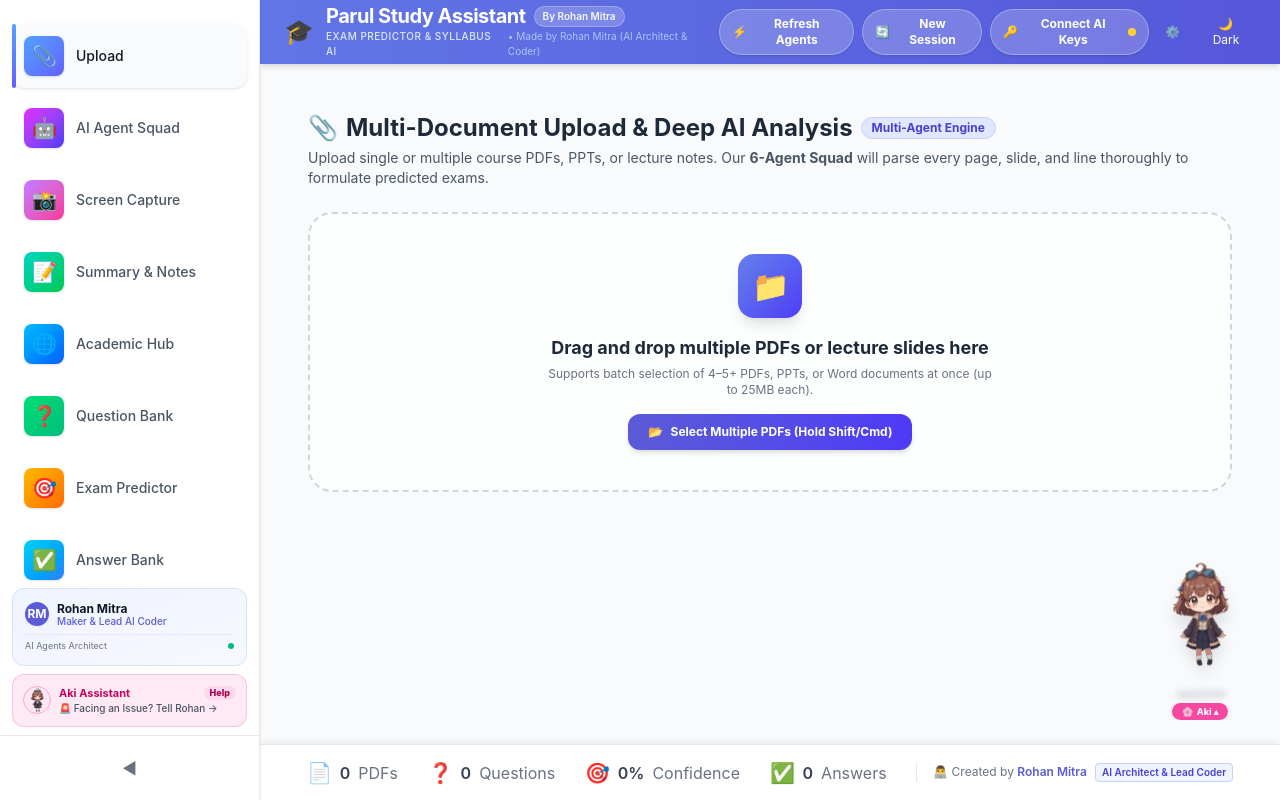
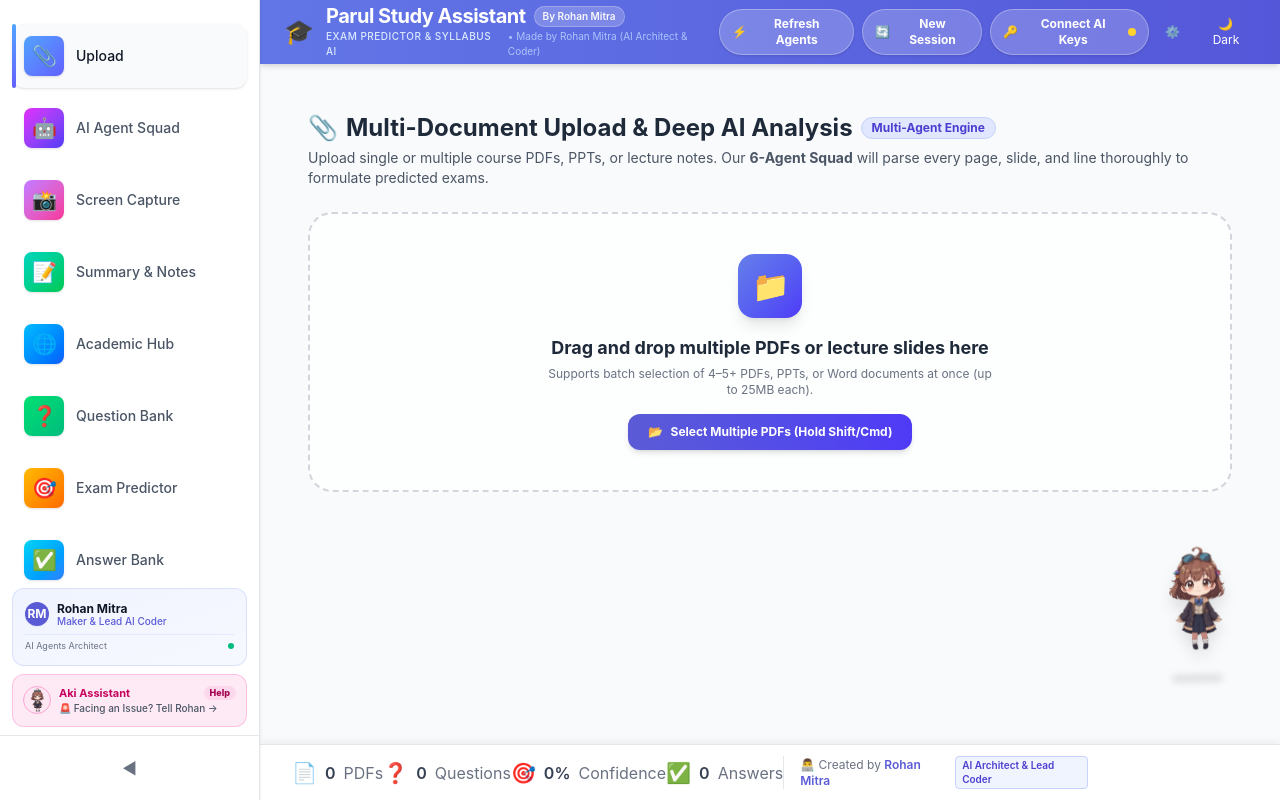
Before and after one commit to ronniee96/parul-study-assistant, a React (Vite) app in the folder frontend/: page / in a window 1280 px wide. Built offline with nearby package versions, Linux system fonts and the light colour scheme.

Commit message:
fix: make Aki speech pill toggle only show when hovered/interacted, lift Aki to bottom-24, add right padding to QuickStats

```diff
--- a/frontend/src/components/AkiDashboardCompanion.jsx
+++ b/frontend/src/components/AkiDashboardCompanion.jsx
@@ -282,7 +282,7 @@ export default function AkiDashboardCompanion({
 
   return (
     /* ── OUTER: responsive width, smoothly expands when chat is open ── */
-    <div className={`fixed bottom-20 right-4 sm:right-6 z-40 select-none flex flex-col items-end pointer-events-none transition-all duration-300 ${
+    <div className={`fixed bottom-24 right-5 sm:right-7 z-40 select-none flex flex-col items-end pointer-events-none transition-all duration-300 ${
       showChatInput ? 'w-[290px] sm:w-[340px]' : 'w-[190px]'
     } overflow-visible`}>
 
@@ -525,10 +525,14 @@ export default function AkiDashboardCompanion({
           />
         </motion.div>
 
-        {/* Pill toggle to show/hide speech */}
+        {/* Pill toggle to show/hide speech — ONLY appears when hovering or interacting with Aki */}
         <div
           onClick={() => setIsExpanded(!isExpanded)}
-          className="mt-1 px-2.5 py-0.5 rounded-full bg-pink-500/90 hover:bg-pink-600 text-white font-extrabold text-[9px] shadow-md backdrop-blur-md transition-all flex items-center gap-1 cursor-pointer hover:scale-105 active:scale-95"
+          className={`mt-1 px-2.5 py-0.5 rounded-full bg-pink-500/90 hover:bg-pink-600 text-white font-extrabold text-[9px] shadow-md backdrop-blur-md transition-all duration-200 flex items-center gap-1 cursor-pointer hover:scale-105 active:scale-95 ${
+            isExpanded
+              ? 'opacity-100 scale-100 pointer-events-auto'
+              : 'opacity-0 scale-90 pointer-events-none group-hover:opacity-100 group-hover:scale-100 group-hover:pointer-events-auto'
+          }`}
           title={isExpanded ? 'Hide Aki speech' : 'Show Aki speech'}
         >
           <span>🌸</span>
--- a/frontend/src/components/QuickStats.jsx
+++ b/frontend/src/components/QuickStats.jsx
@@ -2,7 +2,7 @@ import React from 'react';
 
 export default function QuickStats({ stats }) {
   return (
-    <div className="h-14 bg-white dark:bg-gray-900 border-t border-gray-200 dark:border-gray-800 flex items-center justify-around px-4 md:px-8 text-sm md:text-base shrink-0 shadow-[0_-4px_6px_-1px_rgba(0,0,0,0.05)] transition-colors duration-300">
+    <div className="h-14 bg-white dark:bg-gray-900 border-t border-gray-200 dark:border-gray-800 flex items-center justify-around px-4 md:px-8 pr-32 lg:pr-48 text-sm md:text-base shrink-0 shadow-[0_-4px_6px_-1px_rgba(0,0,0,0.05)] transition-colors duration-300">
       <div className="flex items-center gap-2">
         <span className="text-xl">📄</span>
         <span className="font-semibold text-gray-700 dark:text-gray-300">{stats.pdfCount}</span>
```
